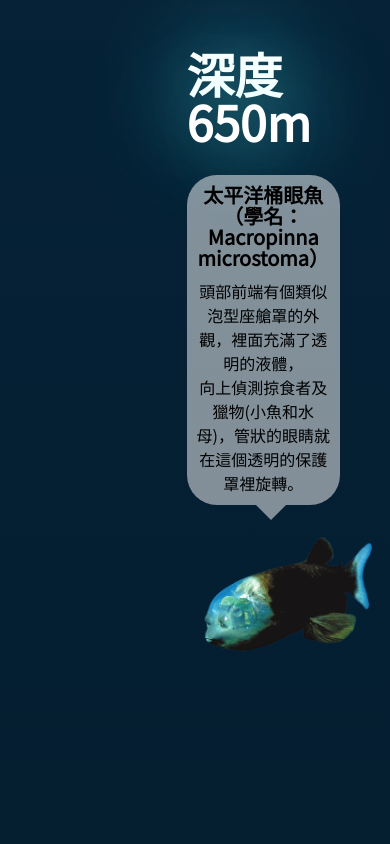
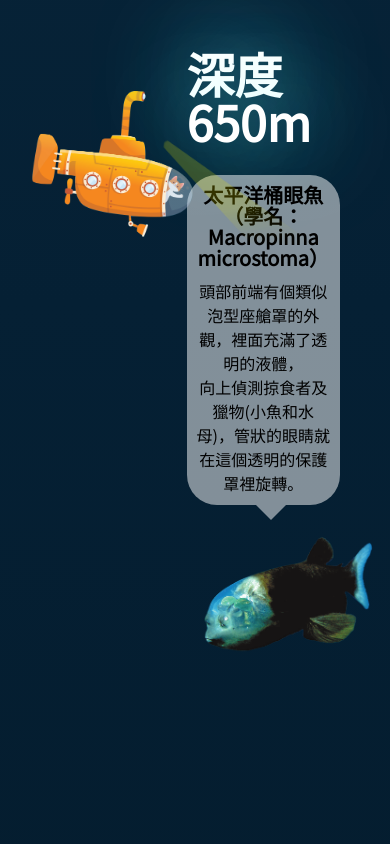
Before and after one commit to Abincat/YPARK_RWD, a plain HTML site: page Ecology.html in a window 390 px wide. Shown: the part 9220-10064 px from the top of the page. Drawn offline with Linux system fonts and the light colour scheme; a web font is replaced by a local one.

Commit message:
RWD plus

```diff
--- a/css/Ecology.css
+++ b/css/Ecology.css
@@ -71,7 +71,7 @@
     width: 100%;
     position: absolute;
     top: 70%;
-    height: 1360vh;
+    height: 8200px;
 }
 
 .catDiver {
@@ -101,8 +101,8 @@
     /* border: 3px solid rgb(242, 61, 179); */
     width: 100%;
     position: absolute;
-    top: 1500vh;
-    height: 1030vh;
+    top: 9000px;
+    height: 6300px;
 
 }
 
@@ -795,11 +795,27 @@
 /*===========================RWD===========================*/
 @media screen and (max-width: 1200px) {
     .positionBottom {
-        height: 1900vh;
+        height: 6000px;
+        top: 9300px;
+    }
+
+    .position {
+        height: 8200px;
+        top: 45%
     }
 
     .banner h1 {
         font-size: 20vw;
+    }
+
+    .pngwing {
+        top: 47%;
+        right: 40%;
+    }
+
+    .rulerPosition {
+        top: 70%;
+        height: 14000px;
     }
 }
 
@@ -814,21 +830,21 @@
 
     .pngwing {
         width: 270px;
-        top: 64%;
+        top: 40%;
         right: 38%;
     }
 
     .position {
-        height: 1500vh;
+        height: 8200px;
     }
 
     .positionBottom {
-        top: 1650vh;
-        height: 1110vh;
+        height: 6000px;
+        top: 9300px;
     }
 
     .rulerPosition {
-        height: 2550vh;
+        height: 14000px;
     }
 }
 
@@ -839,16 +855,16 @@
     }
 
     .position {
-        height: 1900vh;
+        height: 8200px;
     }
 
     .positionBottom {
-        height: 1480vh;
-        top: 2000vh;
+        height: 5900px;
+        top: 9300px;
     }
 
     .rulerPosition {
-        height: 3200vh;
+        height: 14000px;
     }
 
     .lanternFish {
@@ -870,12 +886,12 @@
 
     .submarine {
         width: 350px;
-        left: 0
+        left: 0;
     }
 
     .pngwing {
         width: 250px;
-        top: 69%;
+        top: 36%;
         right: 33%;
     }
 
@@ -964,7 +980,7 @@
 
     .pngwing {
         width: 150px;
-        top: 55%;
+        top: 27%;
         right: 44%;
     }
 
@@ -1029,8 +1045,8 @@
     }
 
     .positionBottom {
-        height: 1925vh;
-        top: 2000vh;
+        height: 5900px;
+        top: 9300px;
     }
 }
 
@@ -1098,8 +1114,8 @@
     }
 
     .positionBottom {
-        height: 1920vh;
-        top: 2000vh;
+        height: 5900px;
+        top: 9300px;
     }
 
     .lanternFish {
@@ -1113,4 +1129,10 @@
     .catDiver {
         width: 150px;
     }
+
+    .pngwing {
+        width: 150px;
+        top: 25%;
+        right: 20%;
+    }
 }
--- a/css/LatestNews.css
+++ b/css/LatestNews.css
@@ -286,7 +286,7 @@
     .midBox {
         margin: 50px auto;
         width: 80%;
-        height: 800px;
+        height: 850px;
     }
 
     .rightBox {
@@ -337,7 +337,7 @@
     .midBox {
         margin: 50px auto;
         width: 90%;
-        height: 850px;
+        height: 900px;
     }
 
     .rightBox {
@@ -360,7 +360,7 @@
     }
 
     .midBox {
-        height: 1000px;
+        height: 1100px;
     }
 
     .rightBox {
--- a/css/footer.css
+++ b/css/footer.css
@@ -117,15 +117,32 @@ footer {
 
 @media screen and (max-width: 576px) {
     .footerRightItem a {
-        padding-left: 35px;
+        padding-left: 30px;
         font-size: 12px;
     }
 
     .footerRightItem a:nth-child(1) {
-        padding-left: 35px;
+        padding-left: 30px;
     }
 
     .footerRight div p {
         padding: 30px;
     }
+
+
 }
+
+@media screen and (max-width: 576px) {
+    .footerRightItem {
+        display: block;
+    }
+
+    .footerRightItem a {
+        padding-left: 20px;
+        font-size: 12px;
+    }
+
+    .footerRightItem a:nth-child(1) {
+        padding-left: 20px;
+    }
+}
```
Also changed, not shown: css/AboutUs.css (+18 -8 lines), css/Map.css (+5 -2 lines).
